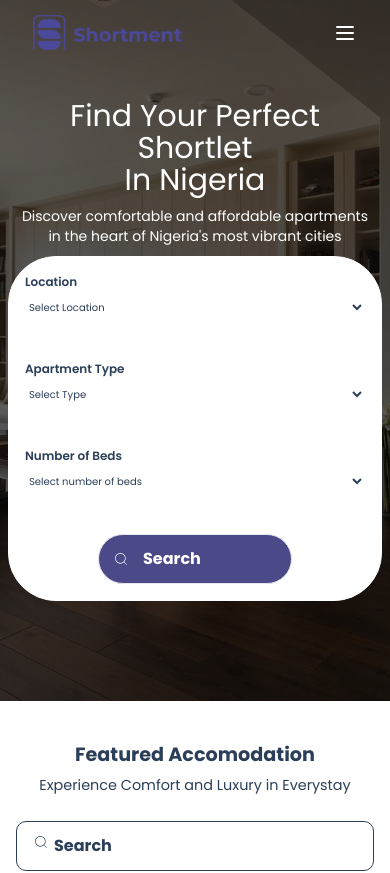
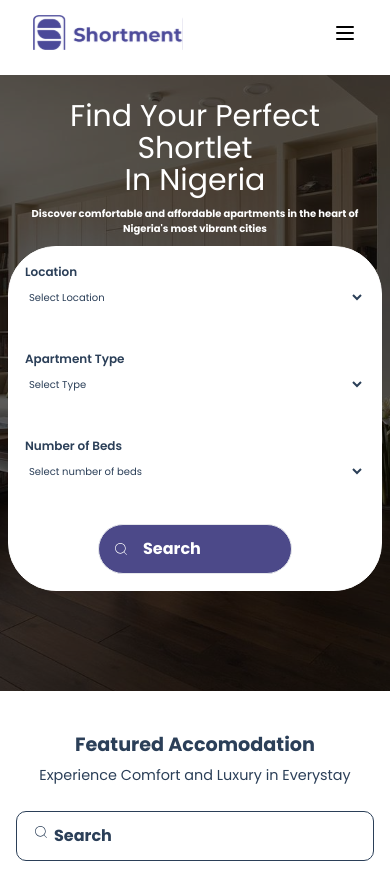
Before and after one commit to ATBTECHhub/PROPTECH-FRONTEND, a React (Vite) app: page / in a window 390 px wide. Shown: the top 873 px of the page. Built offline with nearby package versions, Linux system fonts and the light colour scheme.

Commit message:
mobile nav

```diff
--- a/src/components/Herosection.jsx
+++ b/src/components/Herosection.jsx
@@ -9,7 +9,7 @@ const Herosection = () => {
           Find Your Perfect Shortlet <br />
           In Nigeria
         </h1>
-        <p className="pt-[10px] pb-[10px] text-sm md:text-base">
+        <p className="pt-[10px] pb-[10px] text-[10px] font-bold md:text-base">
           Discover comfortable and affordable apartments in the heart of
           Nigeria's most vibrant cities
         </p>
--- a/src/components/Navbar.jsx
+++ b/src/components/Navbar.jsx
@@ -30,13 +30,15 @@ const Navbar = () => {
 
   return (
     <nav
-      className={`h-[75px] fixed p-[15px] w-full z-50 ${
-        colorChange ? "bg-black" : "bg-none"
+      className={`h-[75px] fixed md:bg-black bg-[#FFFFFF] p-[15px] w-full z-50 ${
+        colorChange ? "md:bg-black" : "bg-none"
       }`}
     >
       <div className="flex justify-between items-center sm:gap-[15px] container">
         <img src={logo} alt="logo" className="md:block hidden" />
-        <img src={logos} alt="logo" className="block md:hidden" />
+        <Link to="/">
+          <img src={logos} alt="logo" className="block md:hidden" />
+        </Link>
 
         <ul className="lg:flex gap-[32px] hidden text-white">
           <li>
@@ -68,9 +70,9 @@ const Navbar = () => {
 
         <button className="lg:hidden flex justify-end" onClick={toggleNavbar}>
           {isOpen ? (
-            <X className="text-white" />
+            <X className="text-black" />
           ) : (
-            <Menu className="text-white" />
+            <Menu className="text-black" />
           )}
         </button>
       </div>
--- a/src/components/Testimonies.jsx
+++ b/src/components/Testimonies.jsx
@@ -26,7 +26,7 @@ const Testimonies = () => {
             apartment was clean, modern, and had all the amenities I needed.
             Highly recommend it for both short and long stays!
           </p><br /><br />
-          <p className="ml-auto text-[12px] text-[#2B3F58] flex gap-2 items-center">
+          <p className="ml-auto text-[10px] md:text-[12px] text-[#2B3F58] flex gap-2 items-center">
             2nd March 2024 <IoIosStar className="text-[#FFA92C]" />{" "}
             <IoIosStar className="text-[#FFA92C]" />{" "}
             <IoIosStar className="text-[#FFA92C]" />
```
